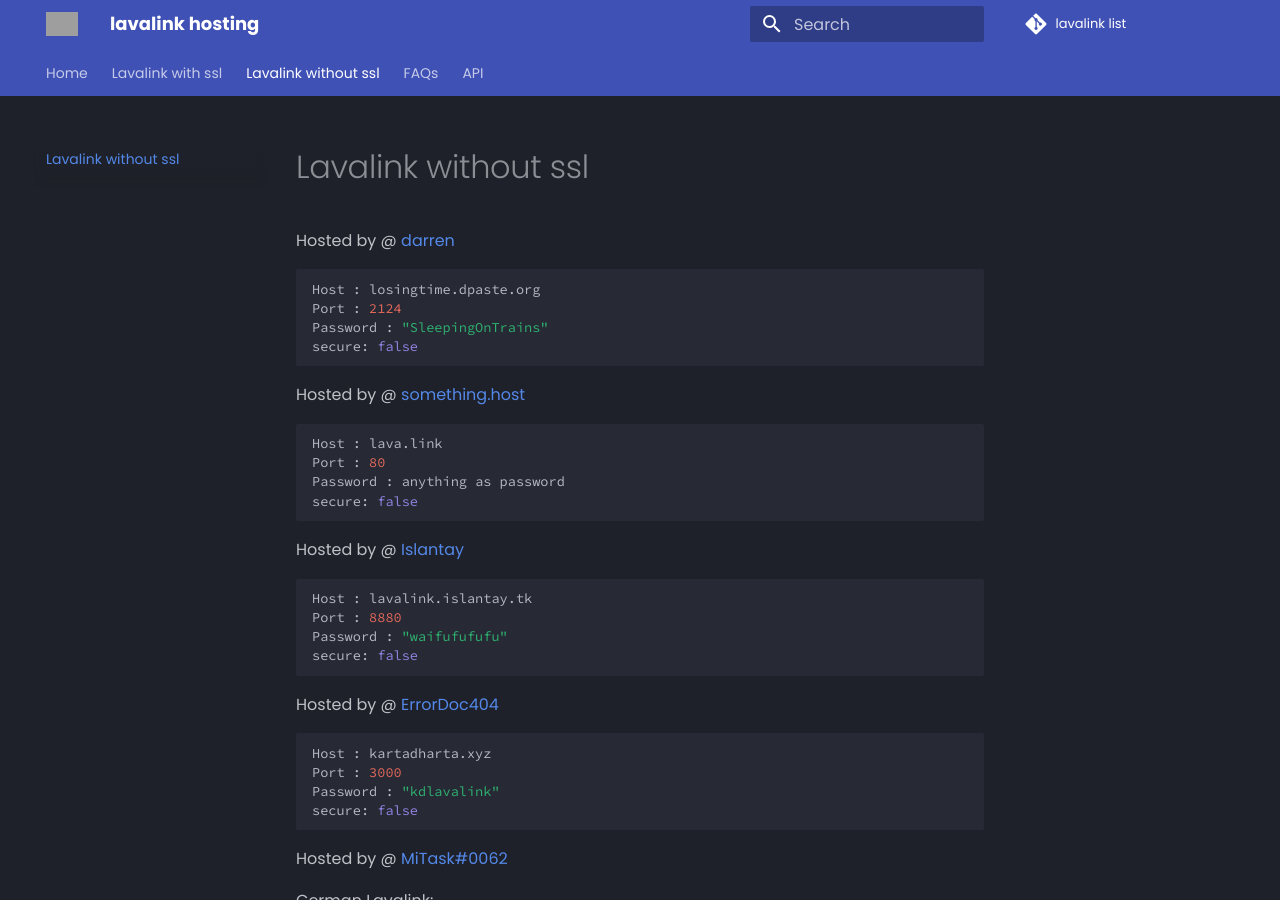
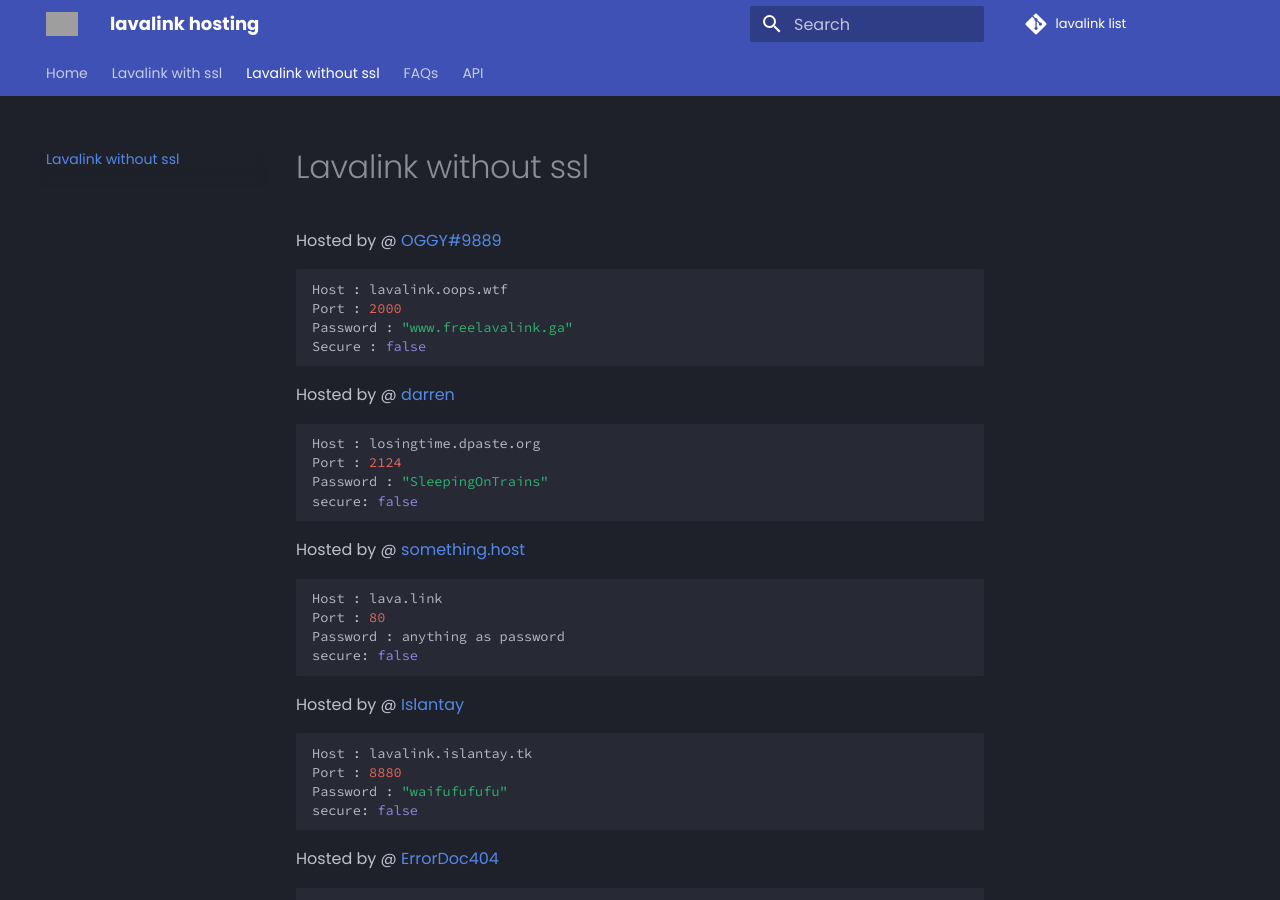
Before and after one commit to DarrenOfficial/lavalink-list, an MkDocs documentation site: the page built from docs/NoSSL/lavalink-without-ssl.md, in a window 1280 px wide and 900 px high. Built offline with MkDocs 1.6.1 and Material for MkDocs 9.7.7, drawn with Linux system fonts in a browser that asks for light colours; comment, search, counter and statistics services are not loaded; grey boxes are pictures that could not be loaded.

Commit message:
Update lavalink-without-ssl.md

````diff
--- a/docs/NoSSL/lavalink-without-ssl.md
+++ b/docs/NoSSL/lavalink-without-ssl.md
@@ -4,6 +4,13 @@ description: Without SSL should work out of the box!
 ---
 
 ---
+Hosted by @ [OGGY#9889](https://bit.ly/freelavalink)
+```bash
+Host : lavalink.oops.wtf
+Port : 2000
+Password : "www.freelavalink.ga"
+Secure : false
+```
 Hosted by @ [darren](https://losingtime.dpaste.org/)
 ```bash
 Host : losingtime.dpaste.org
````
